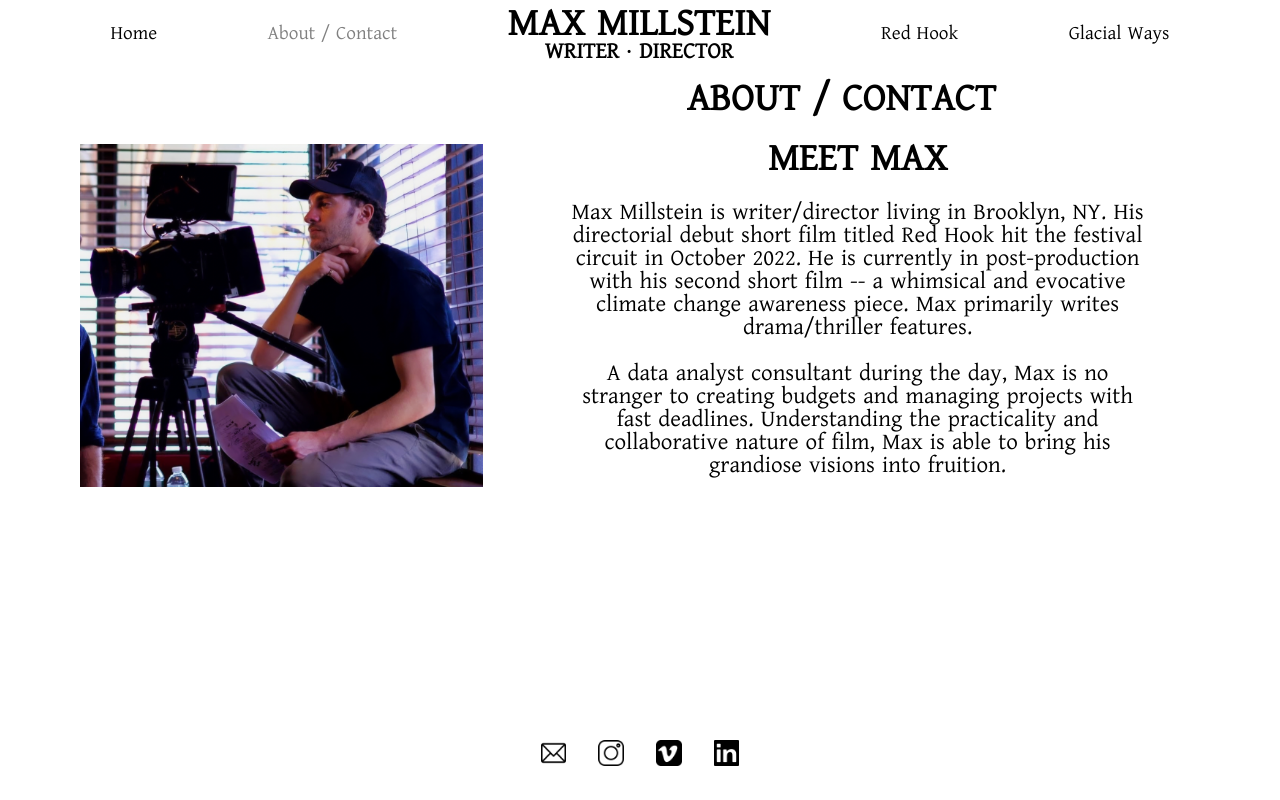
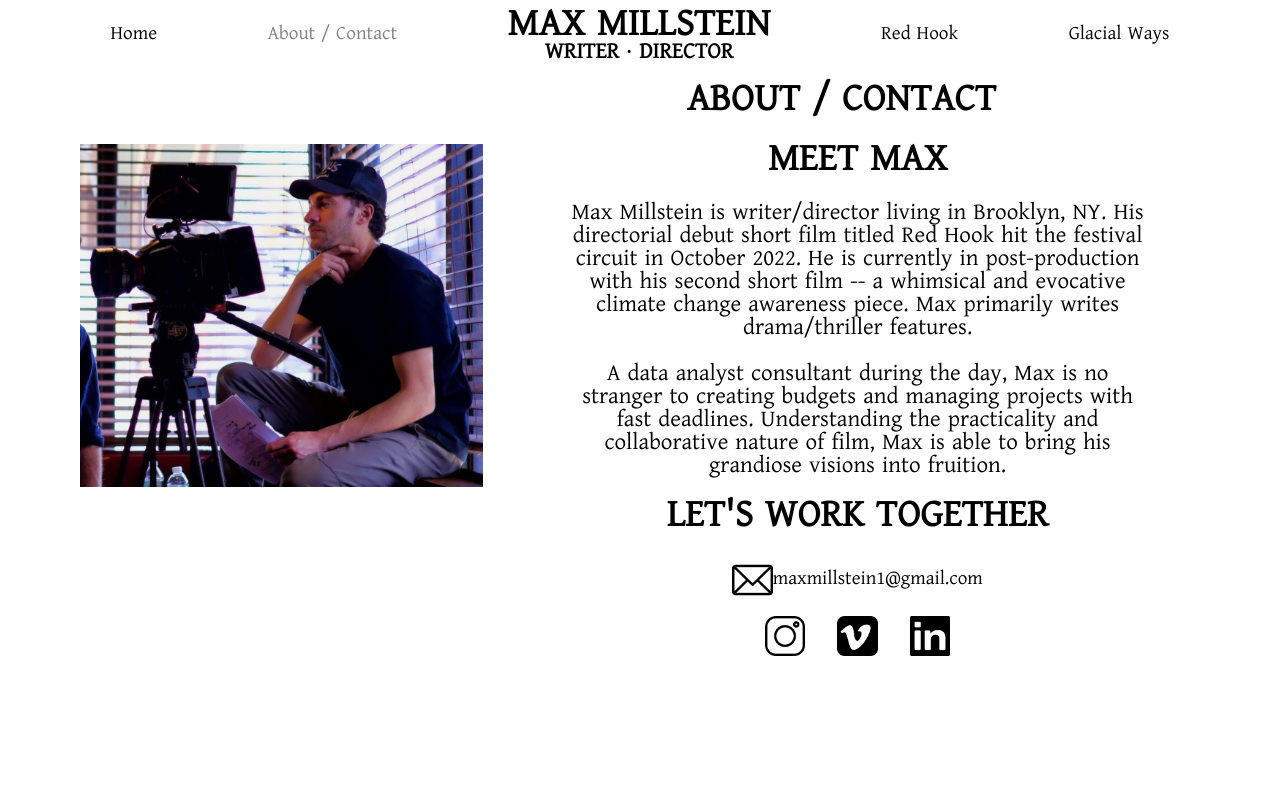
Before and after one commit to agubernikoff/mills-portfolio, a React (Create React App) app: page /about in a window 1280 px wide. Built offline with nearby package versions, Linux system fonts and the light colour scheme.

Commit message:
conditional footer/ socials back in about

```diff
--- a/src/About.js
+++ b/src/About.js
@@ -3,6 +3,7 @@ import biopic from "./biopic.png";
 import email from "./email.png";
 import ig from "./ig.png";
 import vimeo from "./vimeo.png";
+import linkedin from "./linkedin.png";
 
 function About() {
   return (
@@ -25,10 +26,38 @@ function About() {
               deadlines. Understanding the practicality and collaborative nature
               of film, Max is able to bring his grandiose visions into fruition.
             </p>
+            <h1>LET'S WORK TOGETHER</h1>
+
+            <a
+              href="mailto:maxmillstein1@gmail.com"
+              className="about-icon-container"
+            >
+              <img className="about-icon" src={email} alt="email" />
+              <span>maxmillstein1@gmail.com</span>
+            </a>
+            <div>
+              <a
+                href="https://instagram.com/maxwell_millz?igshid=YmMyMTA2M2Y="
+                className="icon-container"
+              >
+                <img className="about-icon" src={ig} alt="instagram" />
+              </a>
+              <a
+                href="https://vimeo.com/user167894298"
+                className="icon-container"
+              >
+                <img className="about-icon" src={vimeo} alt="vimeo" />
+              </a>
+              <a
+                href="https://www.linkedin.com/in/max-millstein-b399b7103/"
+                className="icon-container"
+              >
+                <img className="about-icon" src={linkedin} alt="linkedin" />
+              </a>
+            </div>
           </div>
         </div>
       </div>
-      {/* <Footer /> */}
     </div>
   );
 }
--- a/src/App.css
+++ b/src/App.css
@@ -190,6 +190,16 @@ a:hover {
 .icon {
   width: 100%;
 }
+.about-icon-container {
+  display: flex;
+  width: 100%;
+  justify-content: center;
+  align-items: center;
+  margin-bottom: 1em;
+}
+.about-icon {
+  width: 7%;
+}
 
 @media all and (min-width: 620px) {
   .poster_holder {
--- a/src/Footer.js
+++ b/src/Footer.js
@@ -1,10 +1,13 @@
 import React from "react";
+import { useLocation } from "react-router-dom";
 import email from "./email.png";
 import ig from "./ig.png";
 import vimeo from "./vimeo.png";
 import linkedin from "./linkedin.png";
 
 function Footer() {
+  const location = useLocation();
+  if (location.pathname !== "/about")
     return (
       <div className="footer">
         <a href="mailto:maxmillstein1@gmail.com" className="icon-container">
@@ -27,6 +30,7 @@ function Footer() {
         </a>
       </div>
     );
+  else return null;
 }
 
 export default Footer;
```
Lines whose indentation alone changed are shown as unchanged.
